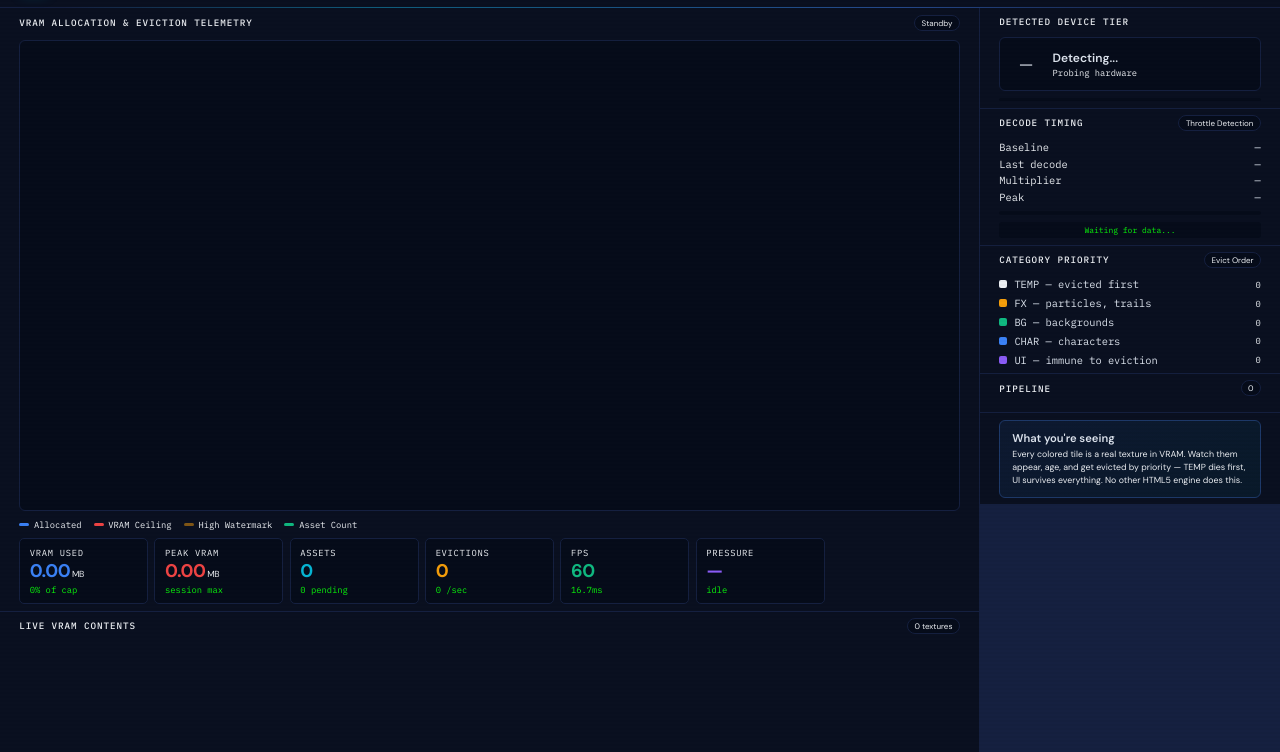
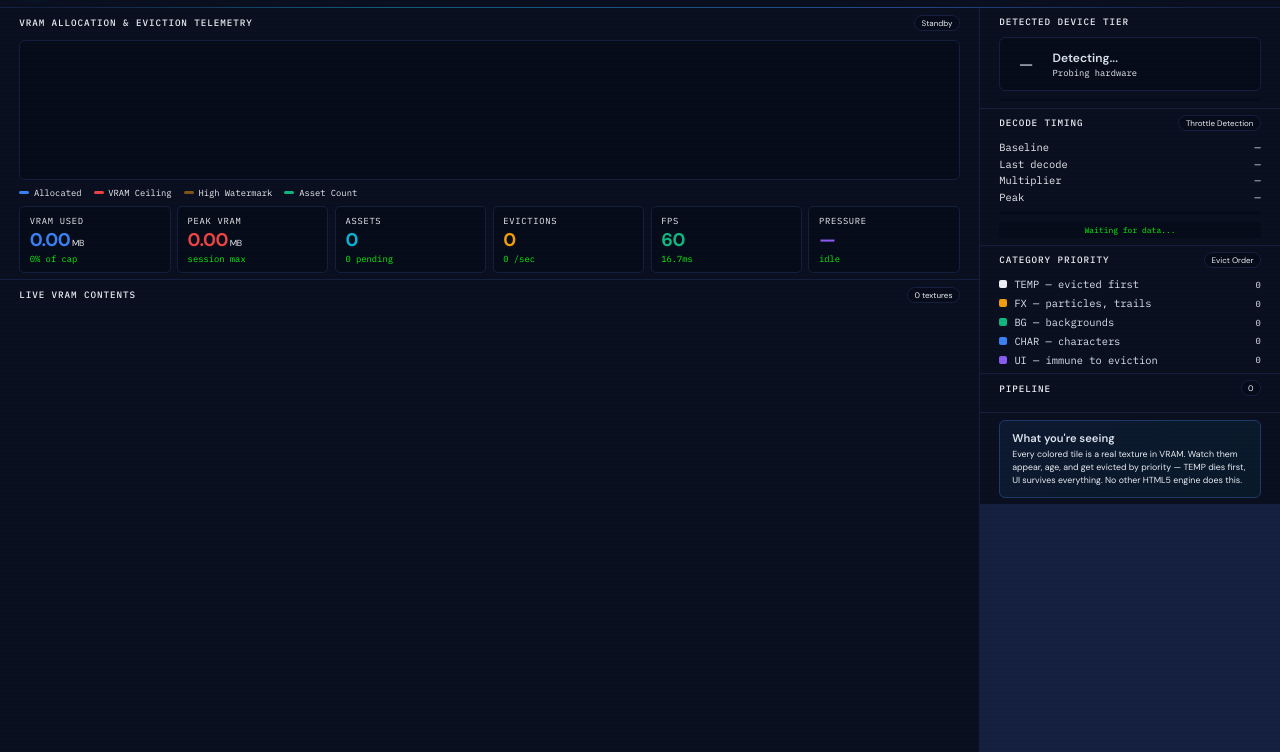
Before and after one commit to PeshoVurtoleta/lite-vram, a website: page vram-diagnostics-dasboard/index.html in a window 1280 px wide. Shown: the part 48-800 px from the top of the page. Drawn offline with Linux system fonts and the light colour scheme.

Commit message:
Add files via upload

```diff
--- a/vram-diagnostics-dasboard/style.css
+++ b/vram-diagnostics-dasboard/style.css
@@ -252,15 +252,18 @@ body::after {
    ═══════════════════════════════════════════════════ */
 .graph-wrap {
     position: relative;
-    flex: 1;
-    min-height: 180px;
+    flex: 1 1 140px;
+    min-height: 100px; /* Lowered from 180px so it absorbs the squish, not the metrics */
     background: var(--inset);
     border-radius: 6px;
     border: 1px solid var(--border);
-    overflow: hidden;
+    overflow: hidden; /* Prevent canvas leaking */
 }
 
+/* 🔧 4. Detach canvas from DOM flow to prevent infinite resize loops */
 .graph-wrap canvas {
+    position: absolute;
+    inset: 0;
     width: 100%;
     height: 100%;
     display: block;
@@ -410,7 +413,8 @@ body::after {
    ═══════════════════════════════════════════════════ */
 .metrics {
     display: grid;
-    grid-template-columns: repeat(auto-fill, minmax(120px, 1fr));
+    /* Lowered from 120px to 105px so all 6 cards fit horizontally */
+    grid-template-columns: repeat(auto-fit, minmax(105px, 1fr));
     gap: 0.4rem;
     margin-top: 0.5rem;
 }
@@ -901,6 +905,10 @@ body::after {
     opacity: 1;
 }
 
+.pnl-hdr, .g-legend, .metrics {
+    flex-shrink: 0;
+}
+
 /* ═══════════════════════════════════════════════════
    RESPONSIVE
    ═══════════════════════════════════════════════════ */
```
